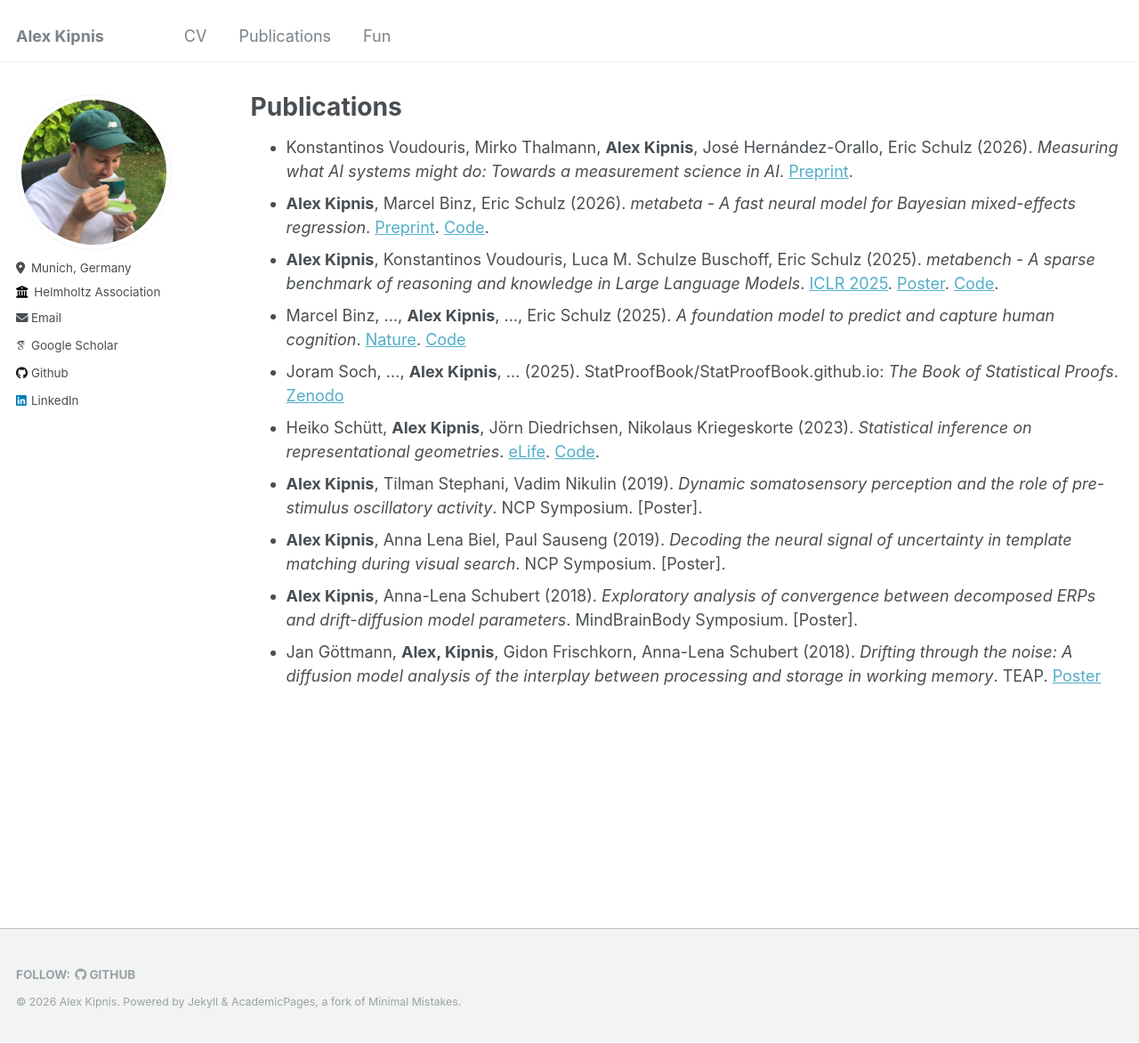
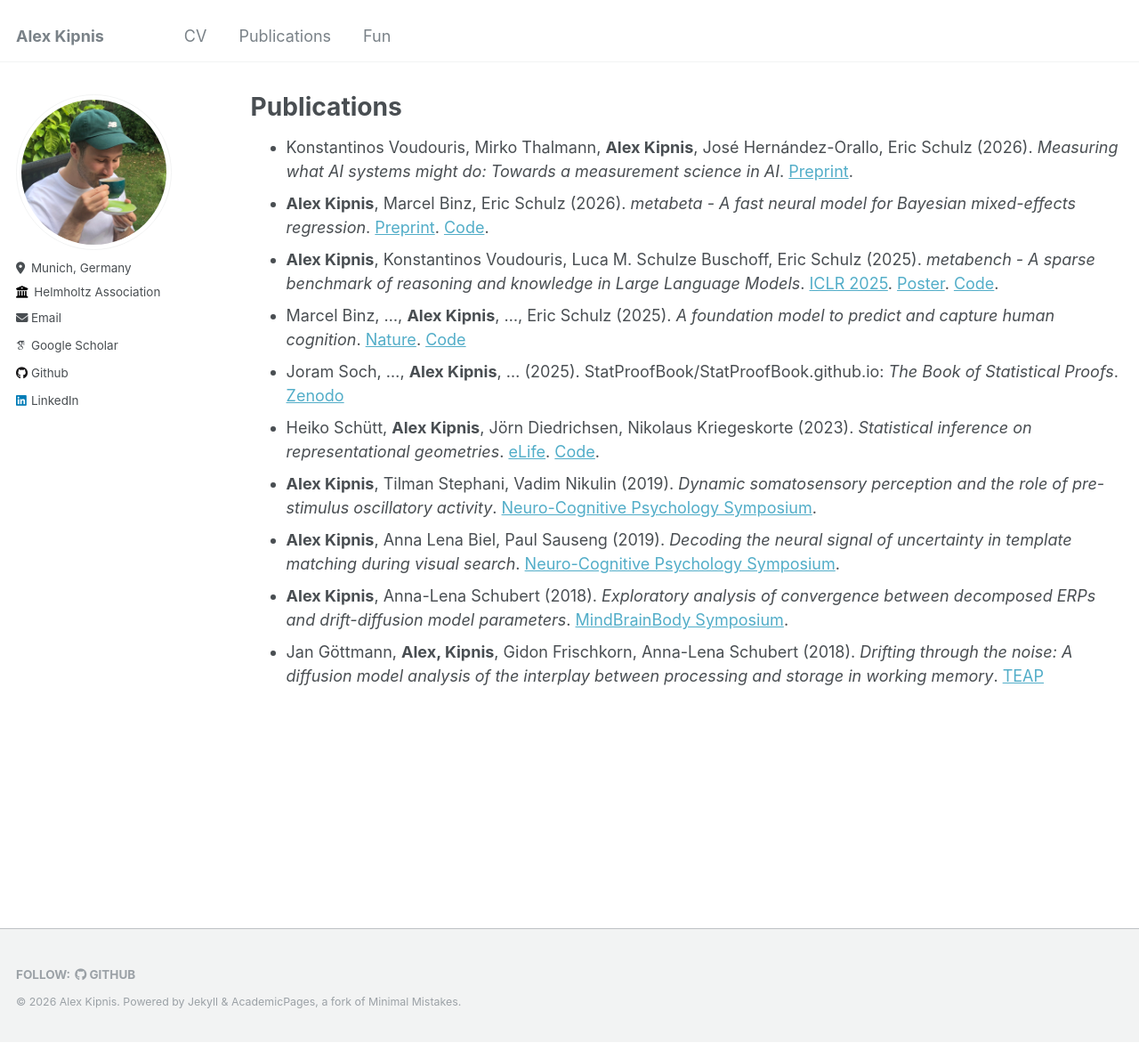
Before and after one commit to adkipnis/adkipnis.github.io, a Jekyll site: the page built from _pages/publications.md, in a window 1280 px wide and 1172 px high. Shown: the whole window at 89% size. Built offline with Jekyll 4.4.1, drawn with Linux system fonts in a browser that asks for light colours; some web fonts are replaced.

Commit message:
Update publications.md

```diff
--- a/_pages/publications.md
+++ b/_pages/publications.md
@@ -11,7 +11,7 @@
 - Marcel Binz, ..., **Alex Kipnis**, ..., Eric Schulz (2025). *A foundation model to predict and capture human cognition*. [Nature](https://www.nature.com/articles/s41586-025-09215-4). [Code](https://github.com/marcelbinz/Llama-3.1-Centaur-70B)
 - Joram Soch, ..., **Alex Kipnis**, ... (2025). StatProofBook/StatProofBook.github.io: *The Book of Statistical Proofs*. [Zenodo](https://doi.org/10.5281/ZENODO.4305949)
 - Heiko Schütt, **Alex Kipnis**, Jörn Diedrichsen, Nikolaus Kriegeskorte (2023). *Statistical inference on representational geometries*. [eLife](https://doi.org/10.7554/eLife.82566). [Code](https://github.com/adkipnis/fmri-simulations).
-- **Alex Kipnis**, Tilman Stephani, Vadim Nikulin (2019). *Dynamic somatosensory perception and the role of pre-stimulus oscillatory activity*. NCP Symposium. [Poster].
-- **Alex Kipnis**, Anna Lena Biel, Paul Sauseng (2019). *Decoding the neural signal of uncertainty in template matching during visual search*. NCP Symposium. [Poster].
-- **Alex Kipnis**, Anna-Lena Schubert (2018). *Exploratory analysis of convergence between decomposed ERPs and drift-diffusion model parameters*. MindBrainBody Symposium. [Poster].
-- Jan Göttmann, **Alex, Kipnis**, Gidon Frischkorn, Anna-Lena Schubert (2018). *Drifting through the noise: A diffusion model analysis of the interplay between processing and storage in working memory*. TEAP. [Poster](https://doi.org/10.13140/RG.2.2.20959.92325)
+- **Alex Kipnis**, Tilman Stephani, Vadim Nikulin (2019). *Dynamic somatosensory perception and the role of pre-stimulus oscillatory activity*. [Neuro-Cognitive Psychology Symposium]().
+- **Alex Kipnis**, Anna Lena Biel, Paul Sauseng (2019). *Decoding the neural signal of uncertainty in template matching during visual search*. [Neuro-Cognitive Psychology Symposium]().
+- **Alex Kipnis**, Anna-Lena Schubert (2018). *Exploratory analysis of convergence between decomposed ERPs and drift-diffusion model parameters*. [MindBrainBody Symposium]().
+- Jan Göttmann, **Alex, Kipnis**, Gidon Frischkorn, Anna-Lena Schubert (2018). *Drifting through the noise: A diffusion model analysis of the interplay between processing and storage in working memory*. [TEAP](https://doi.org/10.13140/RG.2.2.20959.92325)
```
